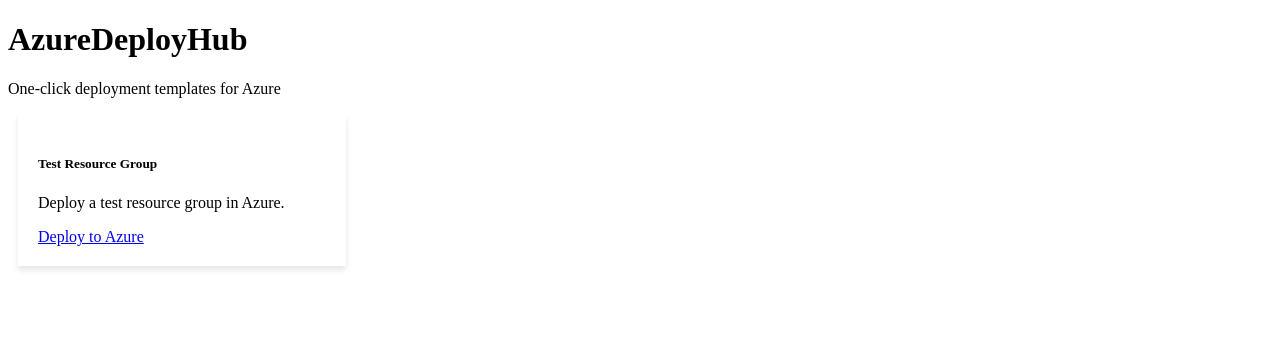
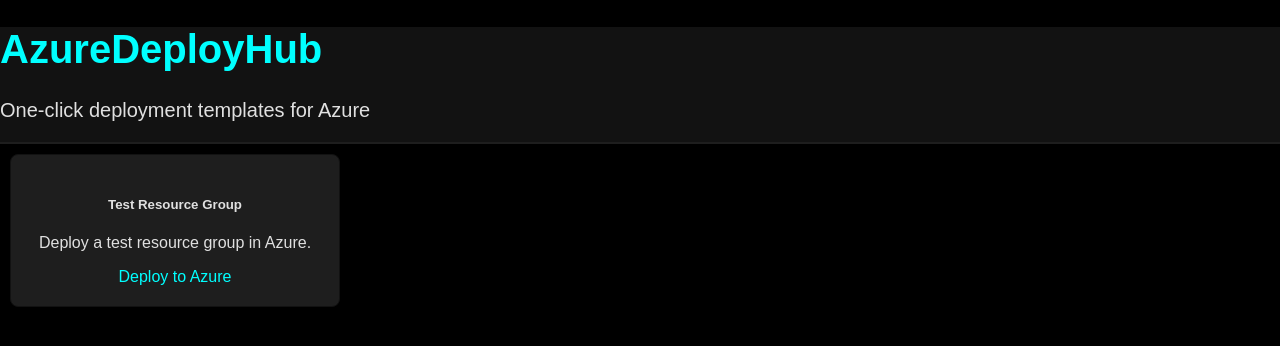
Before and after one commit to nate8523/AzureDeployHub, a Next.js app in the folder web-app/: page / in a window 1280 px wide. Shown: the top 346 px of the page. Built offline with nearby package versions, Linux system fonts and the light colour scheme.

Commit message:
Create _app.js

```diff
--- /dev/null
+++ b/web-app/pages/_app.js
@@ -0,0 +1,10 @@
+// pages/_app.js
+
+// Import global styles
+import '../styles/styles.css'; // Replace with your actual path to styles.css
+
+// The main App component
+export default function MyApp({ Component, pageProps }) {
+    // Render the current page component with its props
+    return <Component {...pageProps} />;
+}
```
